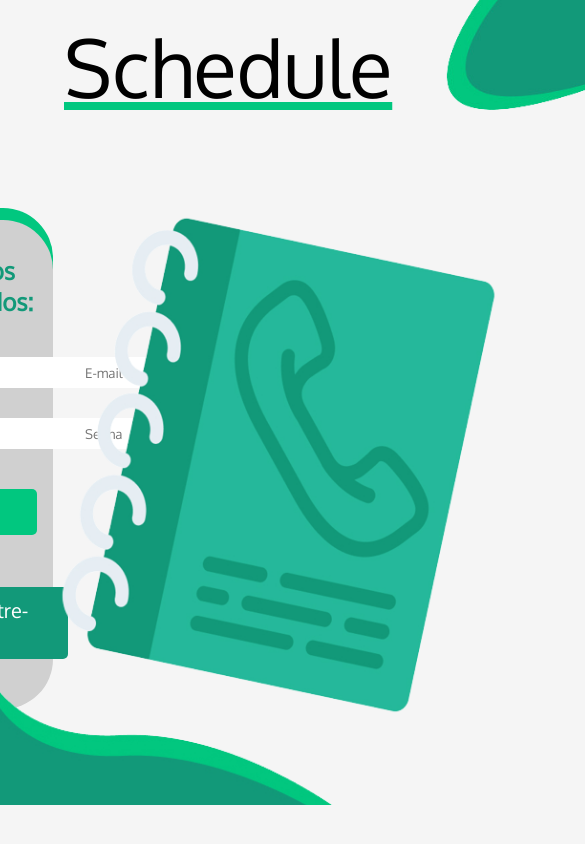
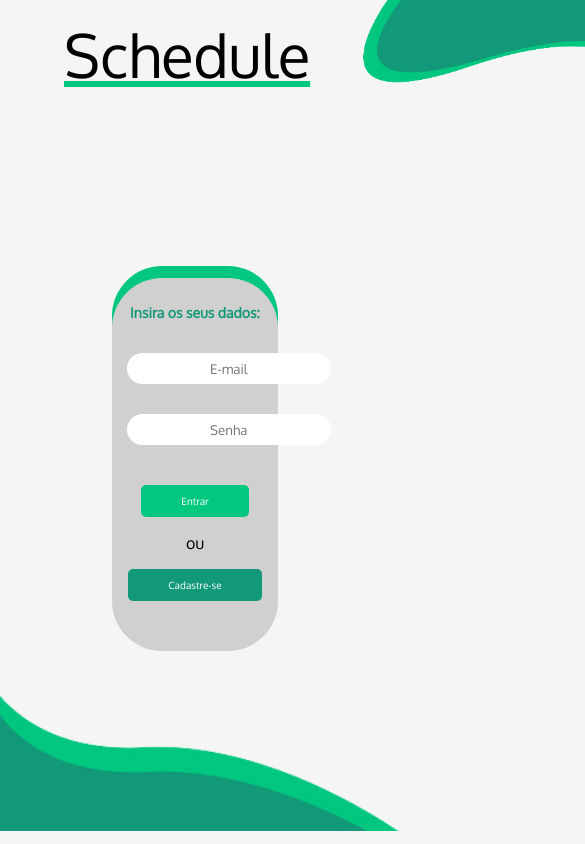
Before and after one commit to DanielRogs/Frontend_Schedule, a React (Create React App) app: page / in a window 390 px wide. Shown: the top 844 px of the page, 585 px wide, since content can reach past the window. Built offline with nearby package versions, Linux system fonts and the light colour scheme.

Commit message:
Finalização da sprint no BackEnd, states tbm foram incluidos no login

```diff
--- a/src/components/Button/styles.ts
+++ b/src/components/Button/styles.ts
@@ -20,4 +20,8 @@ export const Submit = styled.button<Props>`
         background: #129979;
         color: black;
     }
+
+    @media (max-width: 1075px) {
+        font-size: ${(p) => p.Tletra/2}px;
+    }
 `
--- a/src/components/CadInputsNames/styled.ts
+++ b/src/components/CadInputsNames/styled.ts
@@ -14,6 +14,7 @@ export const Input = styled.input<Props1>`
     background: ${(p) => p.fundo};
     border-radius: ${(p) => p.raioBorda}px;
     width: 450px;
+    @import url('https://fonts.googleapis.com/css2?family=Oxygen&display=swap');
     font-family: Oxygen, Century Gothic, Verdana;
     border: none;
     text-align: center;
@@ -37,6 +38,7 @@ export const Input = styled.input<Props1>`
 `;
 
 export const Text = styled.p<Props2>`
+    @import url('https://fonts.googleapis.com/css2?family=Oxygen&display=swap');
     font-family: Oxygen, Century Gothic, Verdana;
     font-size: ${(p) => p.TLetra}px;
     color: #000000;
--- a/src/components/CadastroCad/styled.ts
+++ b/src/components/CadastroCad/styled.ts
@@ -35,6 +35,7 @@ export const DivButton = styled.div`
 `;
 
 export const Tittle = styled.h3`
+    @import url('https://fonts.googleapis.com/css2?family=Oxygen&display=swap');
     font-family: Oxygen, Century Gothic, Verdana;
     font-size: 20px;
     color: #000000;
--- a/src/components/LoginCard/index.tsx
+++ b/src/components/LoginCard/index.tsx
@@ -2,10 +2,15 @@ import React from "react"
 import { Submit } from "../Button/styles";
 import { Div, Tittle, Input, P} from "./styled";
 
+interface State{
+    Email:string
+    Senha:string
+}
 
-class LoginCard extends React.Component {
+class LoginCard extends React.Component<{}, State>{
     constructor(Props: any) {
         super(Props)
+        this.state = { Email: '', Senha: '' }
     }
 
     render(): React.ReactNode {
@@ -15,16 +20,26 @@ class LoginCard extends React.Component {
 
                 <form>
 
-                    <Input placeholder="E-mail" type="email"></Input>
-                    <Input placeholder="Senha" type="password"></Input>
+                    <Input
+                        placeholder="E-mail"
+                        type="email"
+                        onChange={(e: React.ChangeEvent<HTMLInputElement>) => { this.setState({ Email: e.target.value }) }} >
+                    </Input>
+                    <Input
+                        placeholder="Senha"
+                        type="password"
+                        onChange={(e: React.ChangeEvent<HTMLInputElement>) => { this.setState({ Senha: e.target.value }) }}>
+                    </Input>
 
                     <Submit color="#01C77F" Tletra={20} padding={0} className="button log">Entrar</Submit>
 
                     <P>ou</P>
 
+                </form>
+
                     <Submit color="#129979" Tletra={20} padding={0} className="button cad">Cadastre-se</Submit>
 
-                </form>
+
 
             </Div>
 
--- a/src/components/LoginCard/styled.ts
+++ b/src/components/LoginCard/styled.ts
@@ -30,13 +30,28 @@ export const Div = styled.div`
 
 export const Input = styled.input`
     @import url('https://fonts.googleapis.com/css2?family=Oxygen&display=swap');
-    font-family: 'Oxygen', sans-serif;
+    font-family: 'Oxygen', Century Gothic, sans-serif;
     margin: 20px 0px 10px 0px;
     width: 400px;
     height: 29px;
     text-align: center;
     border: 0px;
     border-radius: 50px;
+    transition: 0.25s;
+
+    &:focus{
+        background: #129979;
+        color: white;
+        font-weight: bold;
+    }
+
+    @media (max-width: 1160px) {
+        width: 300px;
+    {
+
+    @media (max-width: 905px) {
+        width: 200px;
+    {
 `
 
 export const Tittle = styled.h2`
@@ -44,10 +59,14 @@ export const Tittle = styled.h2`
     font-family: 'Oxygen', sans-serif;
     font-size: 1.5rem;
     color: #129979;
+
+    @media (max-width: 889px) {
+        font-size: 14px;
+    {
 `
 
 export const P = styled.p`
     @import url('https://fonts.googleapis.com/css2?family=Oxygen&display=swap');
     font-family: 'Oxygen', sans-serif;
-    font-size: 1rem
+    font-size: 1rem;
 `
--- a/src/pages/Cad_Page/styled.css
+++ /dev/null
@@ -1,51 +0,0 @@
-body {
-  margin: 0px;
-  padding: 0px;
-}
-
-h2{
-  font-family: Oxygen, Century Gothic, Verdana;
-  text-decoration: underline;
-  text-decoration-color: #01C77F;
-  font-weight: 500;
-  font-size: 35px;
-}
-
-footer {
-  background: url(assets/Image/CadFooterFundo.jpg) no-repeat;
-  background-size: cover;
-}
-
-.divfooter{
-  height: 30vw;
-}
-
-.logoPart{
-  margin: 12px 0px 0px 45px;
-  display: flex;
-  flex-direction: row;
-}
-
-.logoPart img{
-  margin-top: 20px;
-  height: 55px;
-  width: auto;
-}
-
-@media (max-width: 851px) {
-  .divfooter{
-    height: 50vw;
-  }
-}
-
-@media (max-width: 455px) {
-  .divfooter{
-    height: 90vw;
-  }
-}
-
-@media (min-width: 1369px) {
-  .divfooter{
-    height: 39vw;
-  }
-}
--- a/src/pages/LoginPage/index.tsx
+++ b/src/pages/LoginPage/index.tsx
@@ -16,7 +16,7 @@ function LoginPage() {
     <div className="LoginPage">
       <Header className='headerLogin'>
         <Title className='scheduleTitle'>Schedule</Title>
-        <Img heightPx = {120} src={HeaderLogin} alt='Formas geometricas - parte superior' />
+        <Img heightPx = {8} src={HeaderLogin} alt='Formas geometricas - parte superior' />
       </Header>
 
       <Section className="conteudoLogin">
@@ -26,7 +26,7 @@ function LoginPage() {
 
 
       <Footer className='footerLogin'>
-        <Img  heightPx = {130} src={FooterLogin} alt='Formas geometricas - parte inferior' />
+        <Img  heightPx = {11.2} src={FooterLogin} alt='Formas geometricas - parte inferior' />
       </Footer>
     </div>
   );
--- a/src/pages/LoginPage/styled.ts
+++ b/src/pages/LoginPage/styled.ts
@@ -18,11 +18,19 @@ export const Title = styled.h1`
     text-decoration-color: #01C77F;
     margin: 1rem 3rem 0 4rem;
     padding: 0px;
+
+    @media (max-height: 1080px) {
+        font-size: 60px;
+    {
 `;
 
 export const Img = styled.img<Props>`
     max-width: fit-content;
-    height: ${(p) => p.heightPx}px;
+    height: ${(p) => p.heightPx}vw;
+
+    @media (max-width: 1075px) {
+        height: 90px;
+    {
 `;
 
 export const Section = styled.section`
@@ -35,9 +43,45 @@ export const Section = styled.section`
     .agenda_img{
         height: 60vh;
     }
+
+    @media (max-width: 809px) {
+        .agenda_img{
+           height: 50vh;
+        }
+    {
+
+    @media (max-width: 683px) {
+        .agenda_img{
+            height: 40vh;
+        }
+    {
+
+    @media (max-width: 627px) {
+        .agenda_img{
+           height: 0vh;
+        }
+    {
 `;
 
 export const Footer = styled.footer`
     display: flex;
     height: 5vh;
+
+    @media (max-width: 1075px) {
+        Img{
+            height: 16vw;
+        }
+    {
+
+    @media (max-width: 911px) {
+        Img{
+            height: 30vw;
+        }
+    {
+
+    @media (max-width: 811px) {
+        Img{
+            height: 40vw;
+        }
+    {
 `;
```
Also changed, not shown: src/components/CadastroCad/index.tsx (+8 -1 lines), src/pages/Cad_Page/index.tsx (+20 -11 lines), src/pages/Cad_Page/styled.ts (added, +48 -0 lines).
